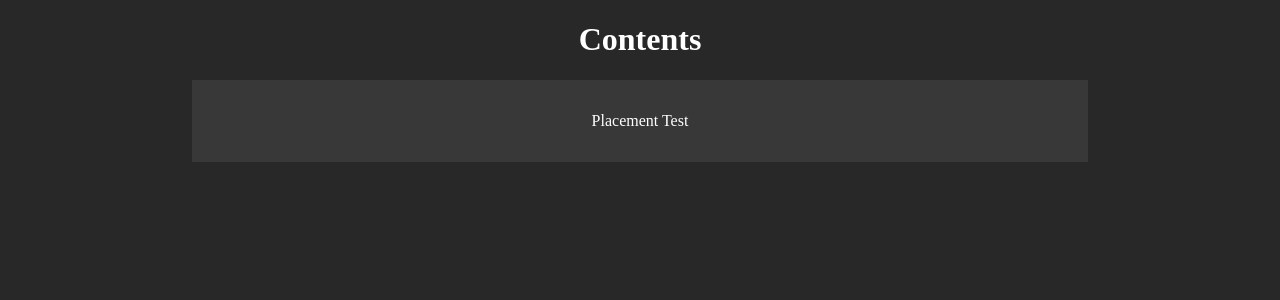
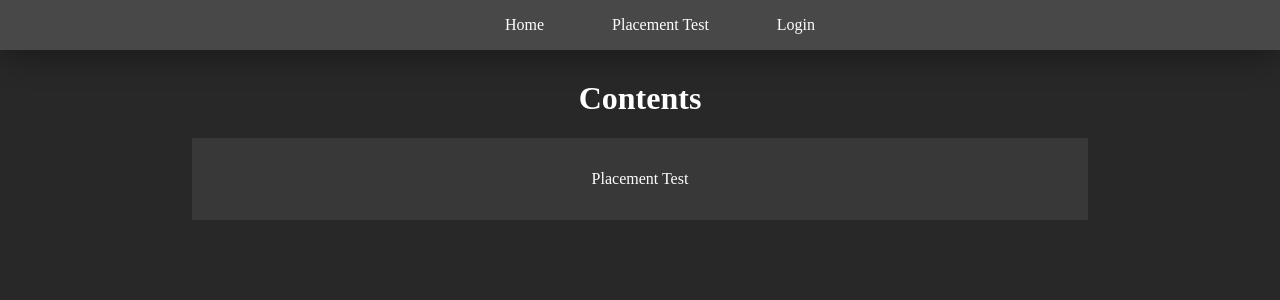
Before and after one commit to manusdextra/testcenter, a Flask app: page / in a window 1280 px wide. Shown: the top 300 px of the page. Run offline with Flask 2, Linux system fonts and the light colour scheme.

Commit message:
Add rudimentary nav bar

```diff
--- a/app/static/styles.css
+++ b/app/static/styles.css
@@ -11,9 +11,30 @@
 body {
     background-color: var(--darkblack);
     color: var(--whiteish);
+    top: 0px;
     width: 80%;
+    margin-top: 5em;
     margin-left: auto;
     margin-right: auto;
+}
+
+.navbar {
+    background-color: var(--darkgray);
+    box-shadow: 0 5px 2em rgba(0,0,0,0.4);
+    position: fixed;
+    width: 100%;
+    top: 0px;
+    left: 0px;
+    right: 0px;
+    display: flex;
+    flex-flow: row wrap;
+    justify-content: center;
+}
+
+.navbar li {
+    list-style: none;
+    display: inline-block;
+    padding: 0 2em;
 }
 
 h1, a, label {
--- a/app/templates/base.html
+++ b/app/templates/base.html
@@ -14,6 +14,13 @@
     <meta name="description" content="Placement Test" />
 </head>
 <body>
+    <nav class="navbar">
+        <ul role="list">
+            <li><a href="/">Home</a></li>
+            <li><a href="/placementtest">Placement Test</a></li>
+            <li><a href=#>Login</a></li>
+        </ul>
+    </nav>
     {% block content %}{% endblock %}
 </body>
 </html>
```
